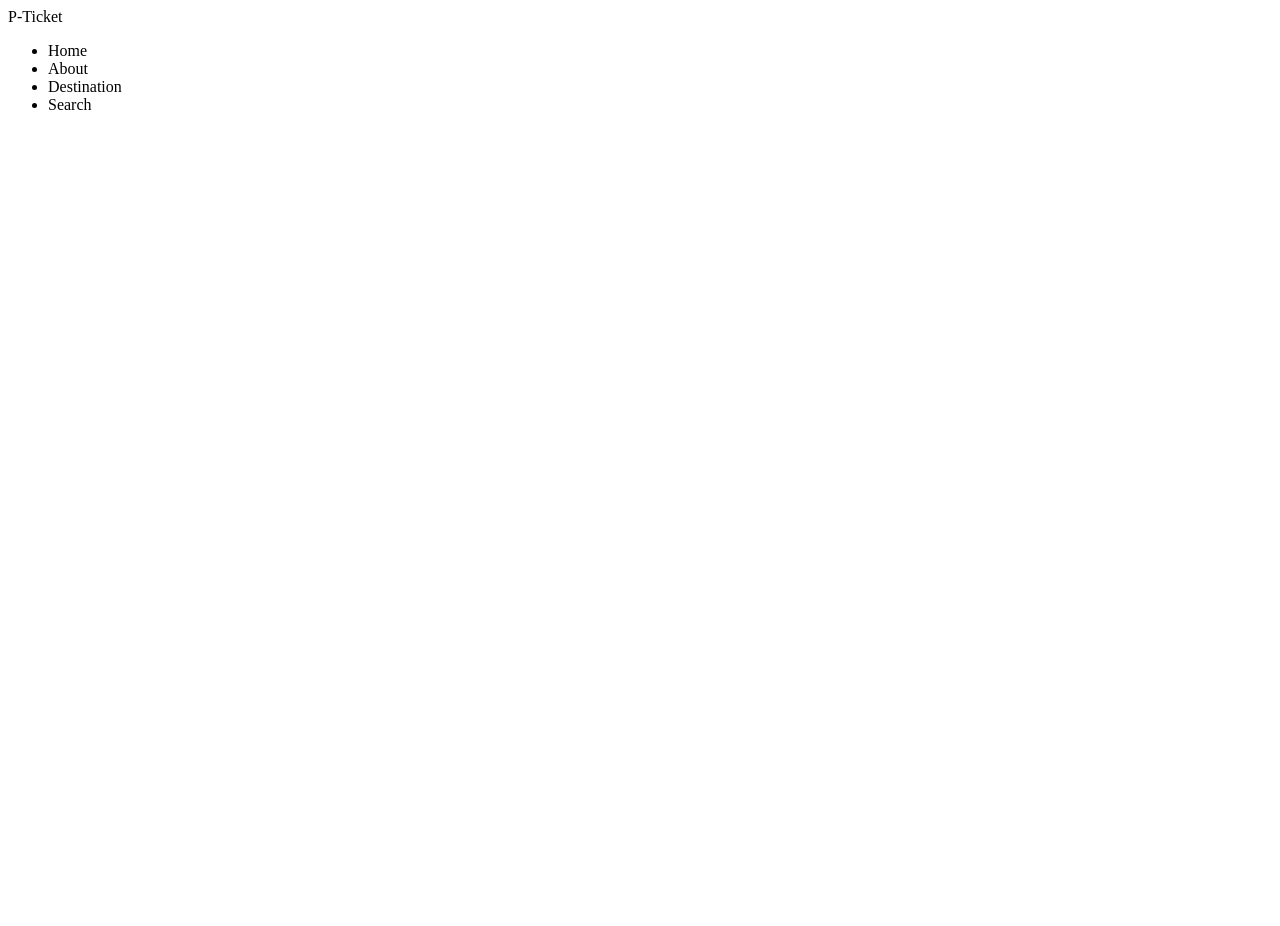
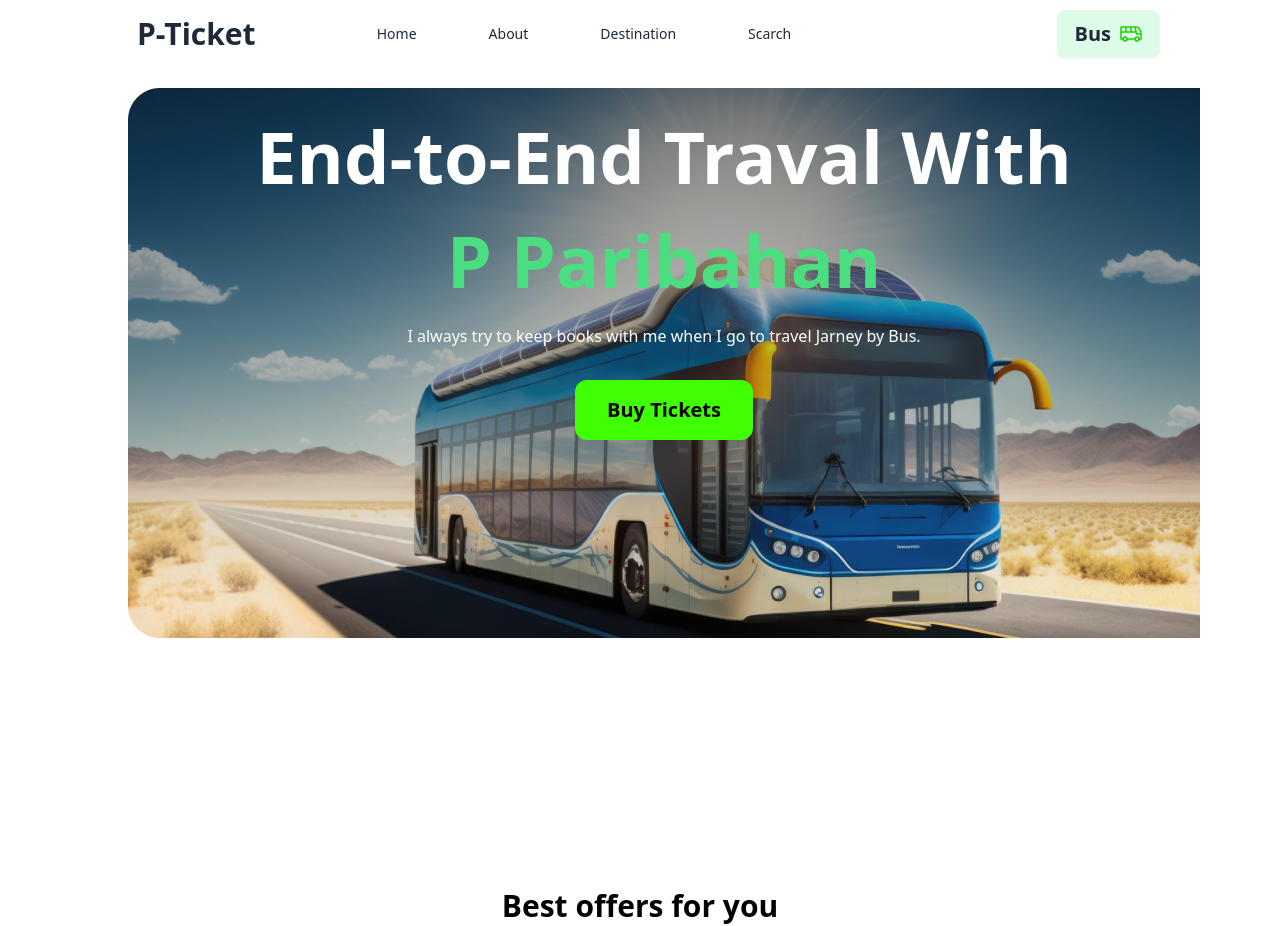
Before and after one commit to 96shahadat/Assingment-5, a plain HTML site: page index.html in a window 1280 px wide. Before the commit the page ends 800 px from the top, so only its background shows below. Drawn offline with nearby package versions, Linux system fonts and the light colour scheme.

Commit message:
add the new file

```diff
--- a/index.html
+++ b/index.html
@@ -5,24 +5,69 @@
   <meta charset="UTF-8">
   <meta name="viewport" content="width=device-width, initial-scale=1.0">
   <title>Assingment-5</title>
+
+  <link href="https://cdn.jsdelivr.net/npm/daisyui@4.7.2/dist/full.min.css" rel="stylesheet" type="text/css" />
+  <script src="https://cdn.tailwindcss.com"></script>
+
 </head>
 
 <body>
   <header>
-    <div>
-      <a class="">P-Ticket</a>
-    </div>
-    <div>
-      <ul>
-        <li>Home</li>
-        <li>About</li>
-        <li>Destination</li>
-        <li>Search</li>
-      </ul>
+    <nav>
+      <div class="navbar bg-base-100">
+        <div class="navbar-start">
+          <div class="dropdown">
+            <div tabindex="0" role="button" class="btn btn-ghost lg:hidden">
+              <svg xmlns="http://www.w3.org/2000/svg" class="h-5 w-5" fill="none" viewBox="0 0 24 24"
+                stroke="currentColor">
+                <path stroke-linecap="round" stroke-linejoin="round" stroke-width="2" d="M4 6h16M4 12h8m-8 6h16" />
+              </svg>
+            </div>
+            <ul tabindex="0" class="menu menu-sm dropdown-content mt-3 z-[1] p-2 shadow bg-base-100 rounded-box w-52">
+              <li><a>Item 1</a></li>
+              <li>
+                <a>Parent</a>
+                <ul class="p-2">
+                  <li><a>Submenu 1</a></li>
+                  <li><a>Submenu 2</a></li>
+                </ul>
+              </li>
+              <li><a>Item 3</a></li>
+            </ul>
+          </div>
+          <a class="btn btn-ghost text-3xl lg:ml-28 font-bold ">P-Ticket</a>
+        </div>
+        <div class="navbar-center hidden lg:flex">
+          <ul class="menu menu-horizontal px-1 lg:gap-10">
+            <li><a>Home</a></li>
+            <li><a>About</a></li>
+            <li><a>Destination</a></li>
+            <li><a>Scarch</a></li>
+          </ul>
+        </div>
+        <div class="navbar-end lg:mr-28">
+          <a class="btn bg-green-100 font-bold text-xl">Bus <img src="images/bus-icon.png" alt=""></a>
+        </div>
+      </div>
+    </nav>
+    <section>
+      <div
+        class="bg-[url(images/banner.png)] lg:bg-no-repeat h-screen lg:h-screen lg:ml-32 text-white text-center lg:mr-20 lg:mt-5 ">
+        <h1 class="font-bold lg:text-7xl text-2xl lg:pt-8 pt-8">End-to-End Traval With</h1>
+        <h1 class="font-bold lg:text-7xl text-2xl text-green-400 lg:mt-8 mt-6">P Paribahan</h1>
+        <p class="lg:pt-7 pt-7">I always try to keep books with me when I go to travel Jarney by Bus.</p>
+        <button class="font-bold text-xl lg:px-8 lg:py-4 px-8 py-4 mt-8 bg-[#3fff00] text-black rounded-xl lg:mt-8">Buy
+          Tickets</button>
+      </div>
+    </section>
+
+    <div class="text-black text-center font-bold text-3xl">
+      <h1>Best offers for you</h1>
     </div>
 
   </header>
   <main>
+
 
   </main>
   <footer>
```
